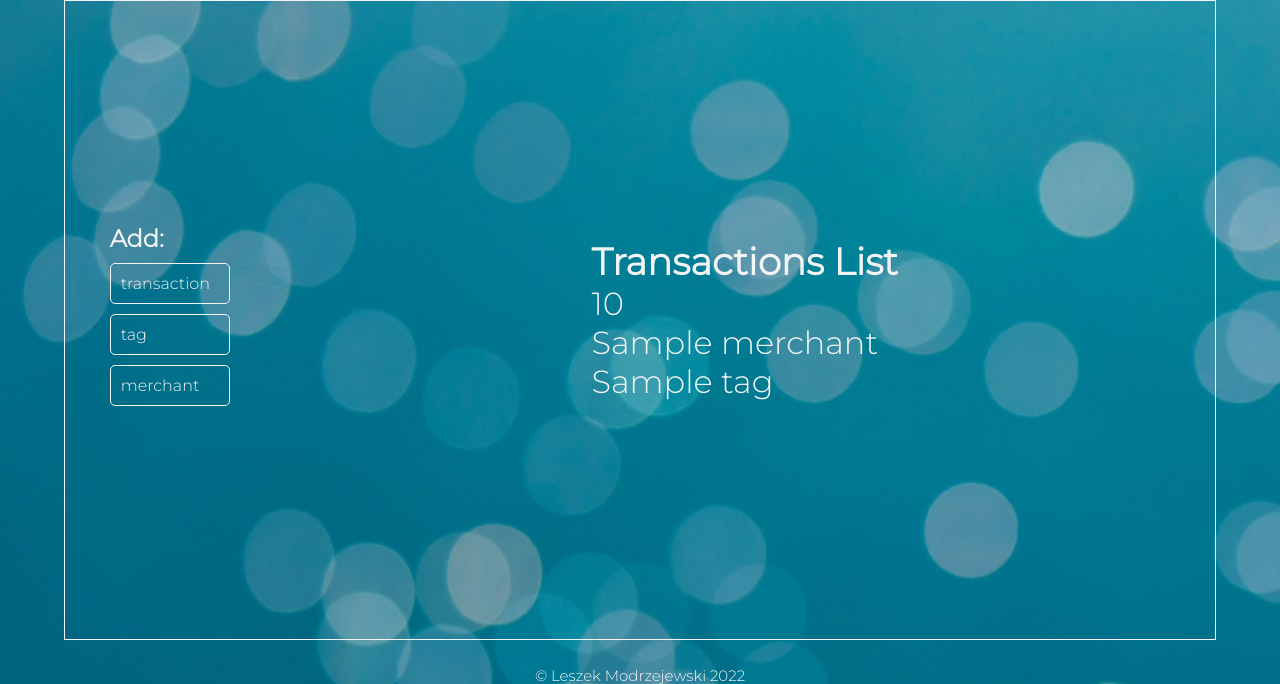
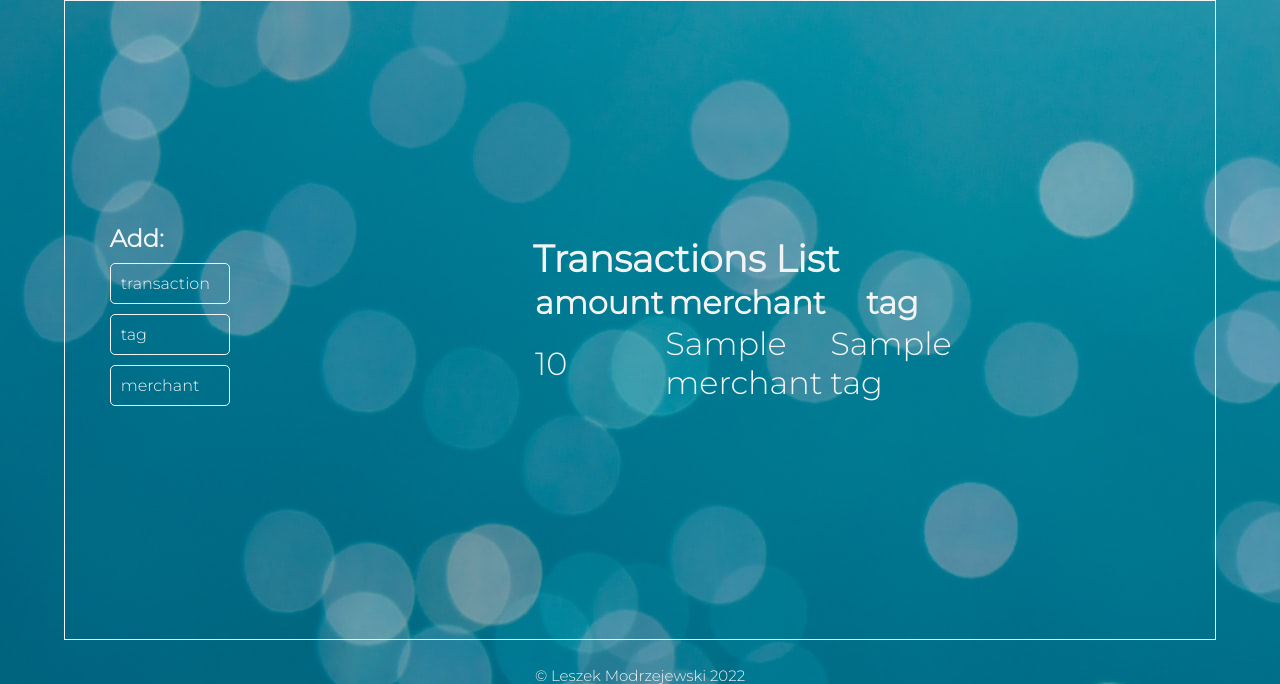
Before and after one commit to lesmodrzejewski/Spending-Tracker, a Flask app: page /transactions in a window 1280 px wide. Shown: the part 80-764 px from the top of the page. Run offline with Flask 2, Linux system fonts and the light colour scheme; a database or web service that is not in the repository returns one stand-in record (values such as "Sample title"); some libraries are stand-ins or nearby versions; some web fonts are replaced.

Commit message:
table added to the transaction index.html tag

```diff
--- a/static/style.css
+++ b/static/style.css
@@ -163,3 +163,7 @@ aside > h2 {
     left: 50%;
     transform: translate(-50%, -50%);
 }
+
+.transaction-item {
+    display: flex;
+}
--- a/templates/transactions/index.html
+++ b/templates/transactions/index.html
@@ -5,15 +5,24 @@
     <div class="transactions-list">
         <h1>Transactions List</h1>
         <div class="transaction-items">
-            {% for transaction in transactions %}
-
-            <div class="transaction-item">
-                <p>{{transaction.amount}}</p>
-                <p>{{transaction.merchant.name}}</p>
-                <p>{{transaction.tag.name}}</p>
-            </div>
-
-        {% endfor %}
+            <table>
+                <thead>
+                    <tr>
+                        <th>amount</th>
+                        <th>merchant</th>
+                        <th>tag</th>
+                    </tr>
+                </thead>
+                <tbody>
+                        {% for transaction in transactions %}
+                        <tr>
+                            <td>{{transaction.amount}}</td>
+                            <td>{{transaction.merchant.name}}</td>
+                            <td>{{transaction.tag.name}}</td>
+                        </tr>
+                        {% endfor %}
+                </tbody>
+            </table>
         </div>
 
 
```
